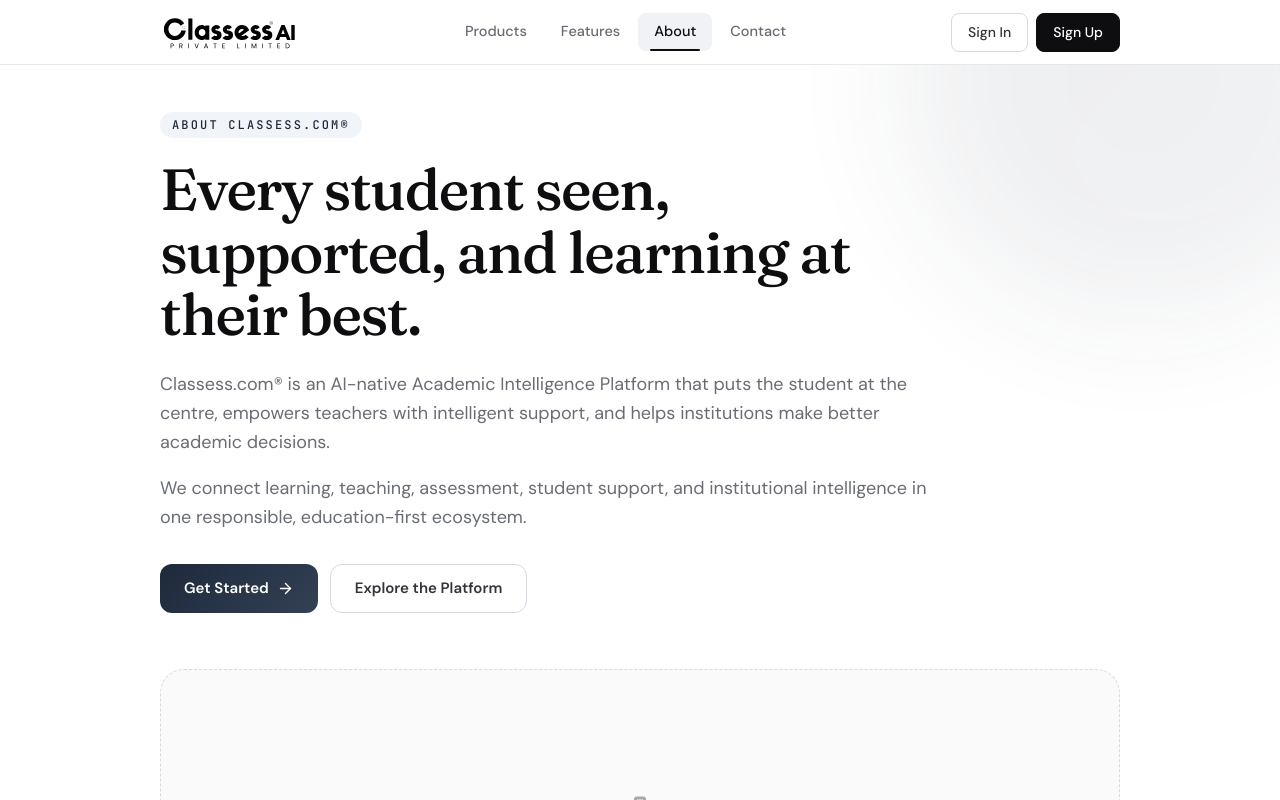
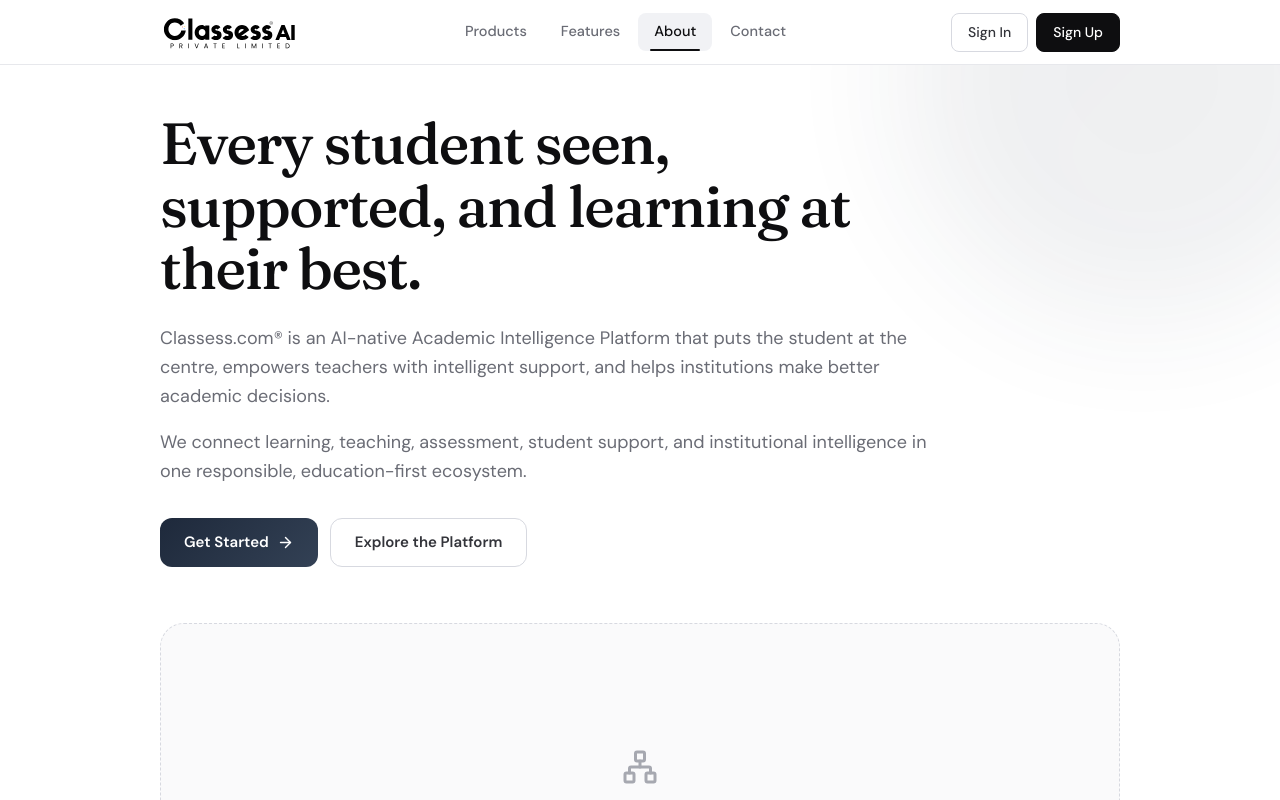
Before and after one commit to ranjanp5821/classes-v1, a React (Vite) app: page /about in a window 1280 px wide. Shown: the top 800 px of the page. Built offline with nearby package versions, Linux system fonts and the light colour scheme.

Commit message:
Remove eyebrow pill from About page hero

```diff
--- a/src/pages/AboutPage.jsx
+++ b/src/pages/AboutPage.jsx
@@ -181,13 +181,7 @@
               transition={{ duration: 0.55, ease: [0.22, 1, 0.36, 1] }}
               className="max-w-3xl"
             >
-              <span
-                className="inline-flex items-center gap-1.5 rounded-full px-3 py-1 font-mono text-[12px] font-medium uppercase tracking-[0.18em]"
-                style={{ background: ACCENT_LIGHT, color: ACCENT }}
-              >
-                About Classess.com®
-              </span>
-              <h1 className="mt-5 text-4xl font-serif font-medium leading-[1.08] tracking-tight text-ink md:text-[58px]">
+              <h1 className="text-4xl font-serif font-medium leading-[1.08] tracking-tight text-ink md:text-[58px]">
                 Every student seen, supported, and learning at their best.
               </h1>
               <p className="mt-6 text-[17px] leading-relaxed text-ink-3 md:text-[18px]">
```
